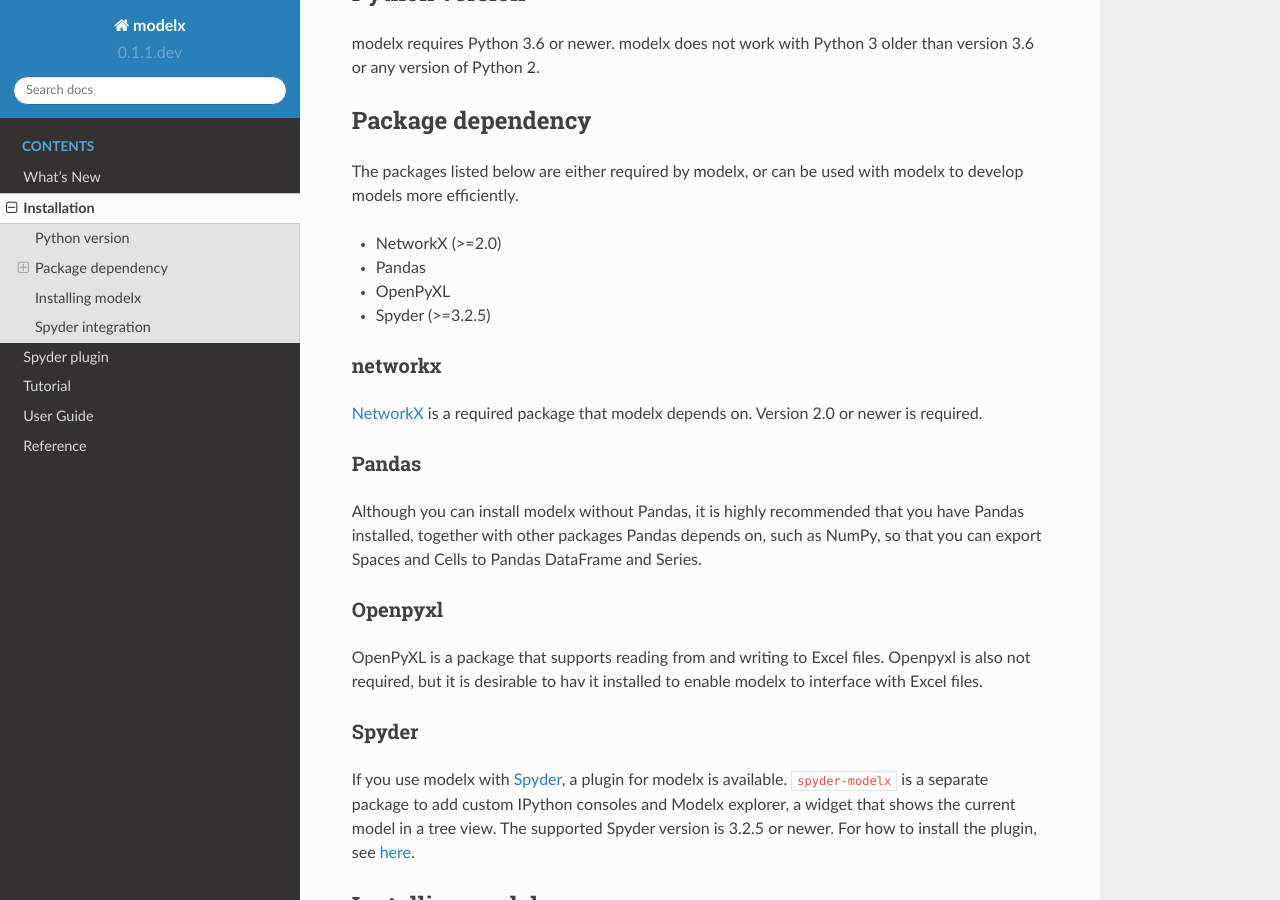
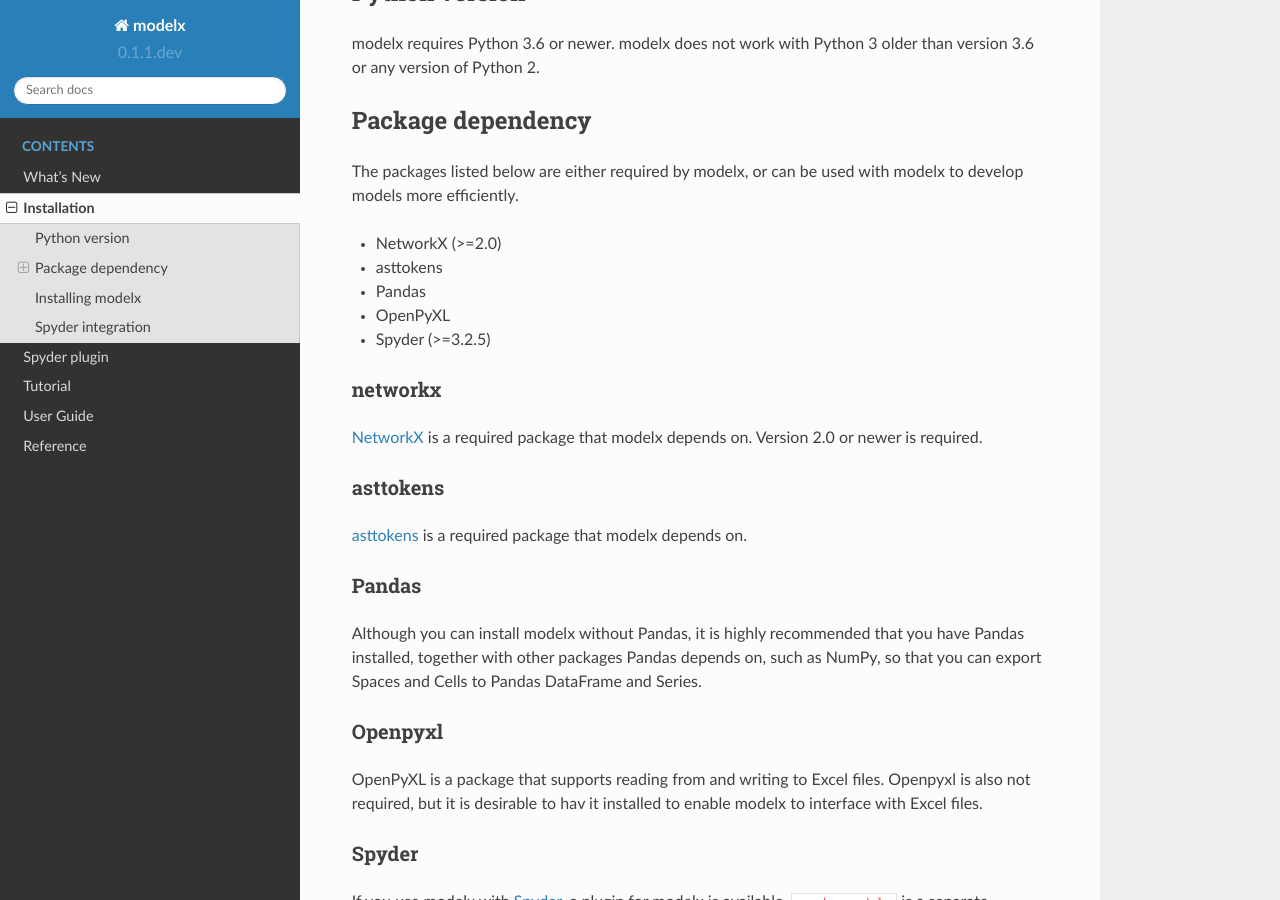
Before and after one commit to fumitoh/modelx, a Sphinx documentation site: the page built from doc/source/installation.rst, in a window 1280 px wide and 900 px high, scrolled down 310 px. Built offline with Sphinx 7.4.7 and the Read the Docs theme 2.0.0, drawn with Linux system fonts in a browser that asks for light colours; pages that are not in the unit, such as notebooks, are missing from menus.

Commit message:
DOC: Add dependency to asttokens

```diff
--- a/README.rst
+++ b/README.rst
@@ -175,5 +175,6 @@
 ------------
 * Python 3.6+
 * NetwrkX 2.0+
+* asttokens
 * Pandas
 * OpenPyXL
--- a/doc/source/installation.rst
+++ b/doc/source/installation.rst
@@ -21,6 +21,7 @@
 or can be used with modelx to develop models more efficiently.
 
 * NetworkX (>=2.0)
+* asttokens
 * Pandas
 * OpenPyXL
 * Spyder (>=3.2.5)
@@ -29,6 +30,11 @@
 ^^^^^^^^
 `NetworkX <http://networkx.github.io/>`_ is a required package that modelx
 depends on. Version 2.0 or newer is required.
+
+asttokens
+^^^^^^^^^
+`asttokens <https://asttokens.readthedocs.io/en/latest/>`_
+is a required package that modelx depends on.
 
 Pandas
 ^^^^^^
```
